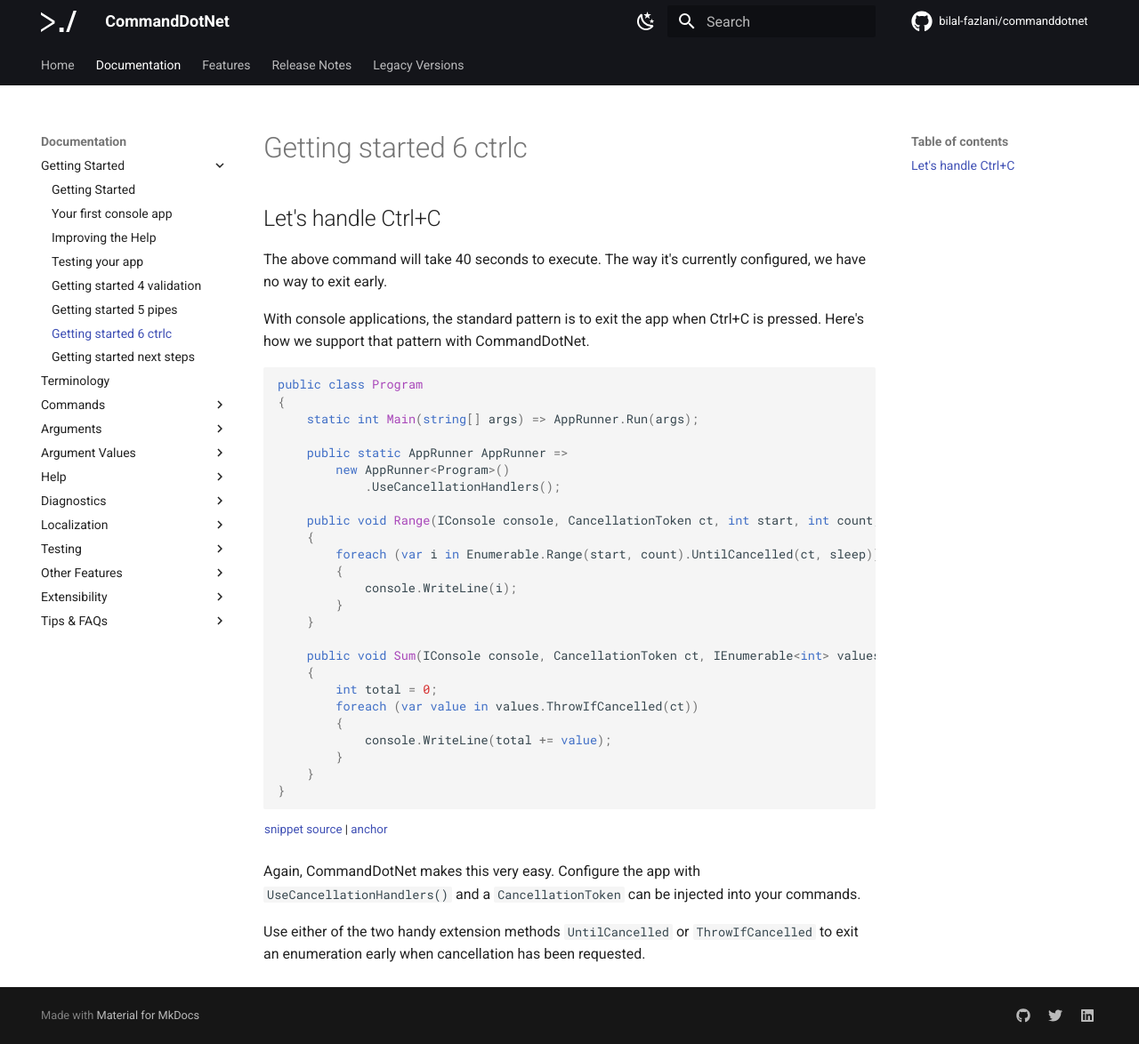
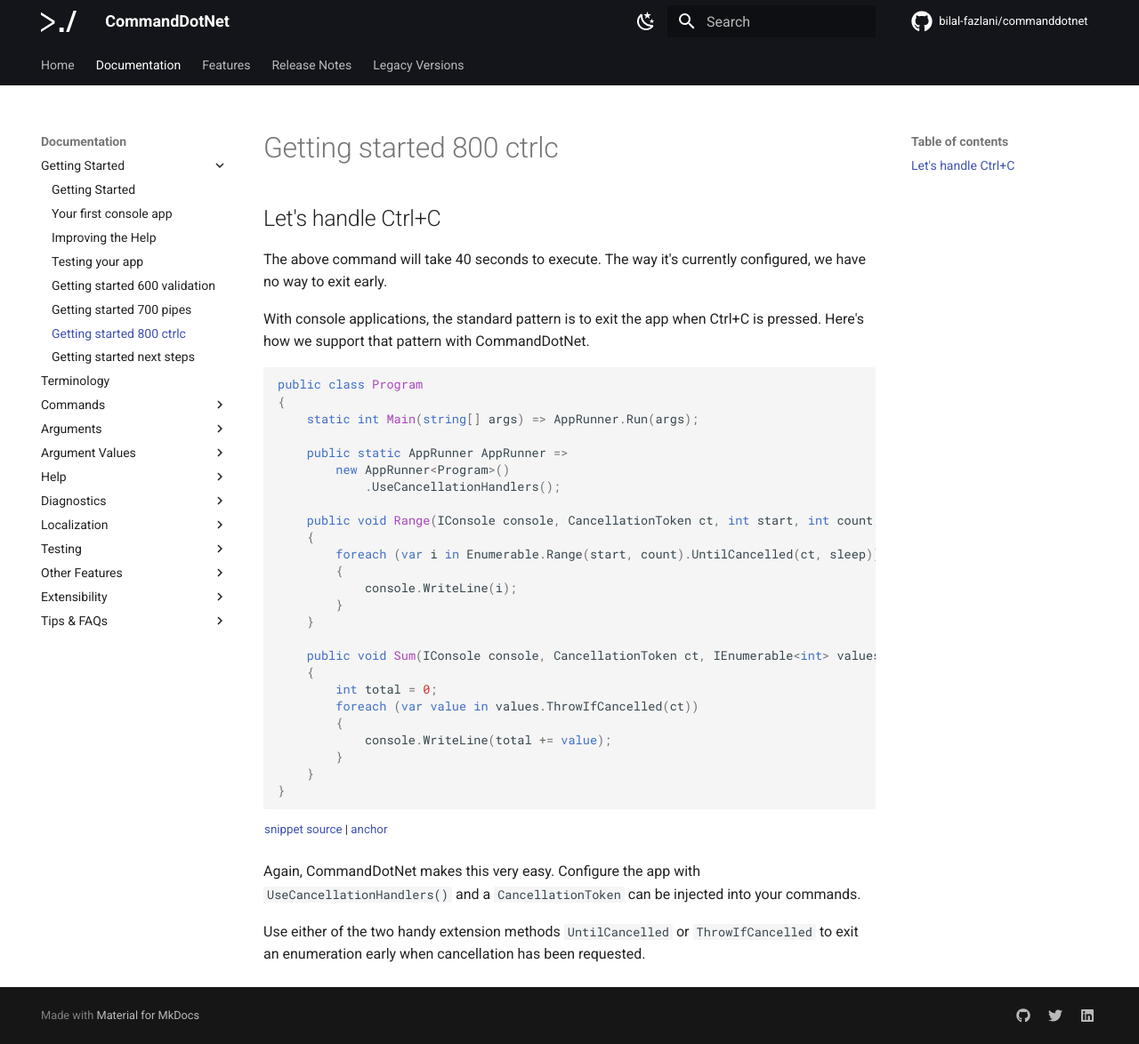
Before and after one commit to bilal-fazlani/commanddotnet, an MkDocs documentation site: the page built from docs/GettingStarted/getting-started-800-ctrlc.md, in a window 1280 px wide and 1174 px high. Shown: the whole window at 89% size. Built offline with MkDocs 1.6.1 and Material for MkDocs 9.7.7, drawn with Linux system fonts in a browser that asks for light colours; comment, search, counter and statistics services are not loaded.

Commit message:
update docs GettingStarted numbers to match code

```diff
--- a/mkdocs.yml
+++ b/mkdocs.yml
@@ -10,12 +10,12 @@
     - Documentation:
       - Getting Started:
         - GettingStarted/getting-started-0.md
-        - GettingStarted/getting-started-1-calculator.md
-        - GettingStarted/getting-started-2-help.md
-        - GettingStarted/getting-started-3-tests.md
-        - GettingStarted/getting-started-4-validation.md
-        - GettingStarted/getting-started-5-pipes.md
-        - GettingStarted/getting-started-6-ctrlc.md
+        - GettingStarted/getting-started-100-calculator.md
+        - GettingStarted/getting-started-300-help.md
+        - GettingStarted/getting-started-400-tests.md
+        - GettingStarted/getting-started-600-validation.md
+        - GettingStarted/getting-started-700-pipes.md
+        - GettingStarted/getting-started-800-ctrlc.md
         - GettingStarted/getting-started-next-steps.md
       - argument-terminology.md
       - Commands:
```
Also changed, not shown: docs/GettingStarted/getting-started-100-calculator.md (renamed from docs/GettingStarted/getting-started-1-calculator.md), docs/GettingStarted/getting-started-300-help.md (renamed from docs/GettingStarted/getting-started-2-help.md), docs/GettingStarted/getting-started-400-tests.md (renamed from docs/GettingStarted/getting-started-3-tests.md), docs/GettingStarted/getting-started-500-subcommands.md (renamed from docs/GettingStarted/getting-started-4-subcommands.md), docs/GettingStarted/getting-started-600-validation.md (renamed from docs/GettingStarted/getting-started-4-validation.md), docs/GettingStarted/getting-started-700-pipes.md (renamed from docs/GettingStarted/getting-started-5-pipes.md), docs/GettingStarted/getting-started-800-ctrlc.md (renamed from docs/GettingStarted/getting-started-6-ctrlc.md), 1 other file.
